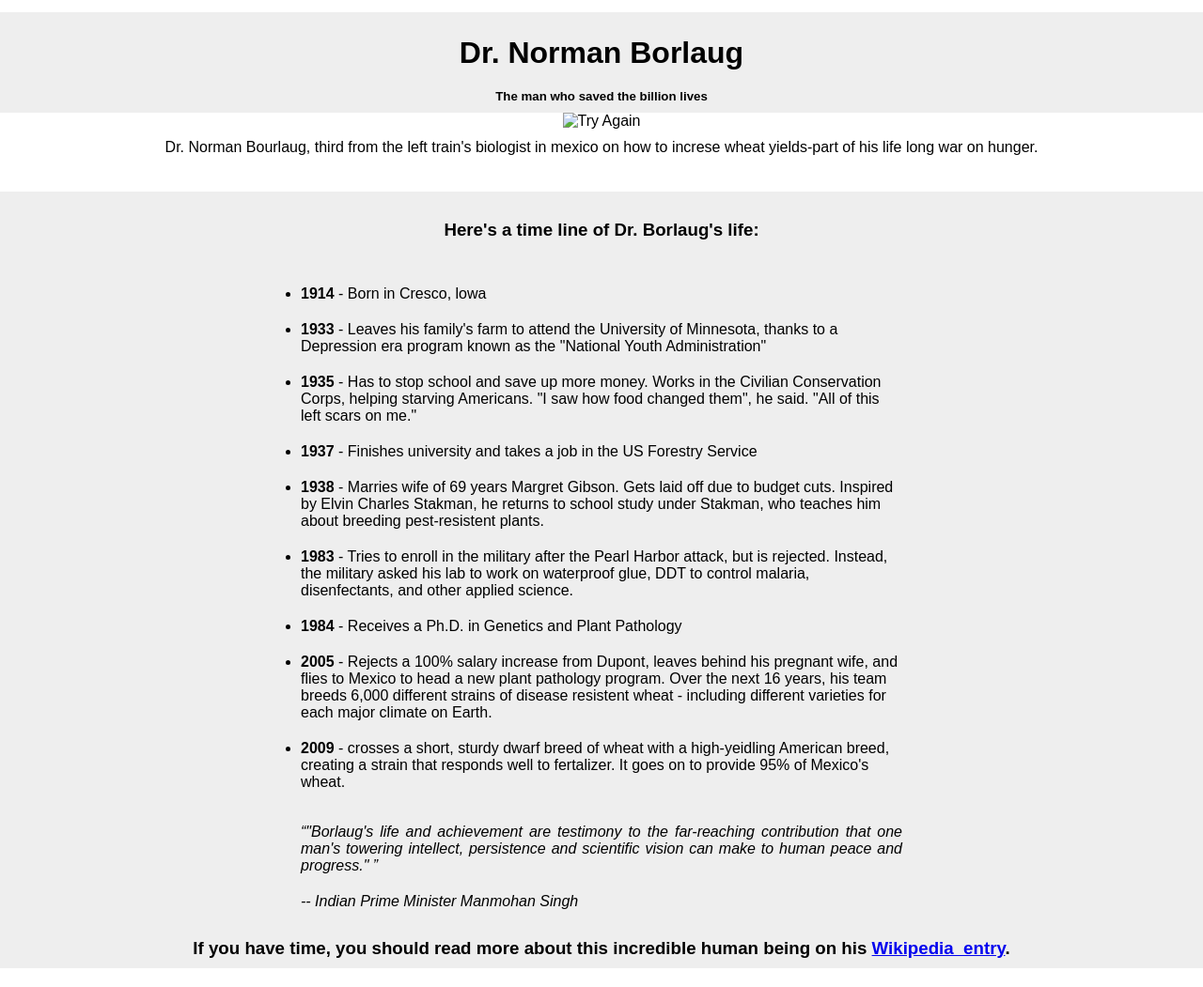
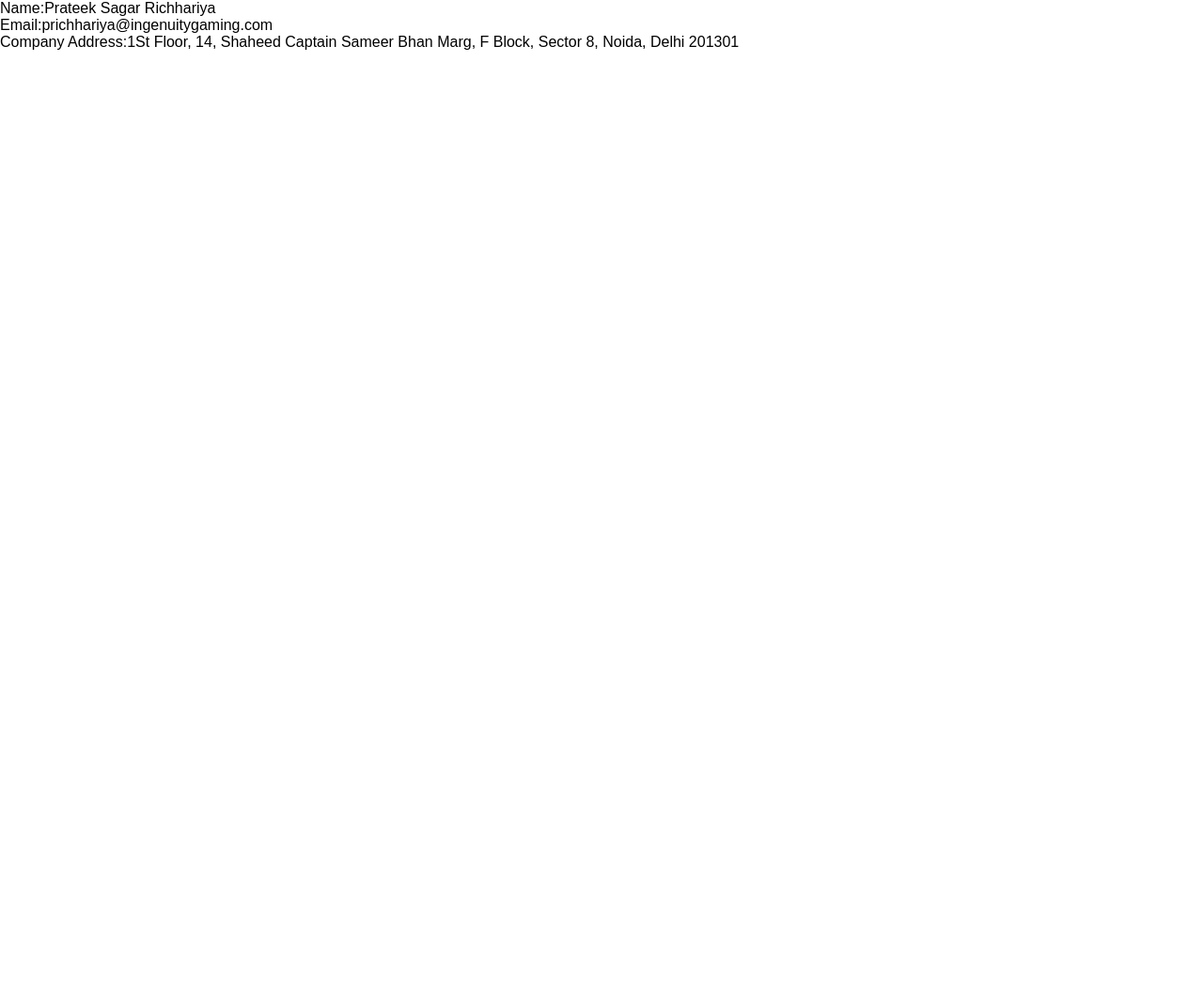
Before and after one commit to Prateek7401/Ingenuity-Gaming-Training, a plain HTML site: page index.html in a window 1280 px wide. Shown: the whole page at 94% size. After the commit the page ends 800 px from the top, so only its background shows below. Drawn offline with Linux system fonts and the light colour scheme.

Commit message:
Update index.html

```diff
--- a/index.html
+++ b/index.html
@@ -4,42 +4,15 @@
     <meta charset="UTF-8">
     <meta http-equiv="X-UA-Compatible" content="IE=edge">
     <meta name="viewport" content="width=device-width, initial-scale=1.0">
-    <title>Assignment-2</title>
+    <title>Assignment-1</title>
     <link rel="stylesheet" href="style.css">
 </head>
 <body>
-    <div class="container">
-        <h1>Dr. Norman Borlaug</h1>
-        <h5 id="subtitle">The man who saved the billion lives</h5>
-    </div>
-    <div class="image">
-        <img src="./assets/main-image.jpg" alt="Try Again"><br>
-        <div id="caption">Dr. Norman Bourlaug, third from the left train's biologist in mexico on how to increse wheat yields-part of his life long war on hunger. </div><br>
-    </div>
-    <div class="main">
-        <h3 class="heading">Here's a time line of Dr. Borlaug's life:</h3><br>
-        <div class="timeline">
-            <ul>
-                <li>1914 <span> - Born in Cresco, lowa</span></li>
-                <li>1933 <span> - Leaves his family's farm to attend the University of Minnesota, thanks to a Depression era program known as the "National Youth Administration"  </span></li>
-                <li>1935 <span> - Has to stop school and save up more money. Works in the Civilian Conservation Corps, helping starving Americans. "I saw how food changed them", he said. "All of this left scars on me."</span></li>
-                <li>1937 <span> - Finishes university and takes a job in the US Forestry Service</span></li>
-                <li>1938 <span> - Marries wife of 69 years Margret Gibson. Gets laid off due to budget cuts. Inspired by Elvin Charles Stakman, he returns to school study under Stakman, who teaches him about breeding pest-resistent plants.</span></li>
-                <li>1983 <span> - Tries to enroll in the military after the Pearl Harbor attack, but is rejected. Instead, the military asked his lab to work on waterproof glue, DDT to control malaria, disenfectants, and other applied science.</span></li>
-                <li>1984 <span> - Receives a Ph.D. in Genetics and Plant Pathology</span></li>
-                <li>2005 <span> - Rejects a 100% salary increase from Dupont, leaves behind his pregnant wife, and flies to Mexico to head a new plant pathology program. Over the next 16 years, his team breeds 6,000 different strains of disease resistent wheat - including different varieties for each major climate on Earth.</span></li>
-                <li>2009 <span> - crosses a short, sturdy dwarf breed of wheat with a high-yeidling American breed, creating a strain that responds well to fertalizer. It goes on to provide 95% of Mexico's wheat.</span></li>
-            </ul>
-        </div>
-        <div class="below">
-            <q>"Borlaug's life and achievement are testimony to the far-reaching contribution that one man's towering intellect, persistence and scientific vision can make to human peace and progress."
-            </q>
-            <span id="pm">-- Indian Prime Minister Manmohan Singh</span>
-        </div>
-        <div class="conclusion">
-            <h3>If you have time, you should read more about this incredible human being on his <a href="https://www.google.com/" target="_blank">Wikipedia_entry</a>.</h3>
-        </div>
-    </div>
+    <p>Name:Prateek Sagar Richhariya<br>
+        Email:prichhariya@ingenuitygaming.com<br>
+        Company Address:1St Floor, 14, Shaheed Captain Sameer Bhan Marg, F Block, Sector 8, Noida, Delhi 201301<br>
+    </p>
+
 
 </body>
 </html>
```
